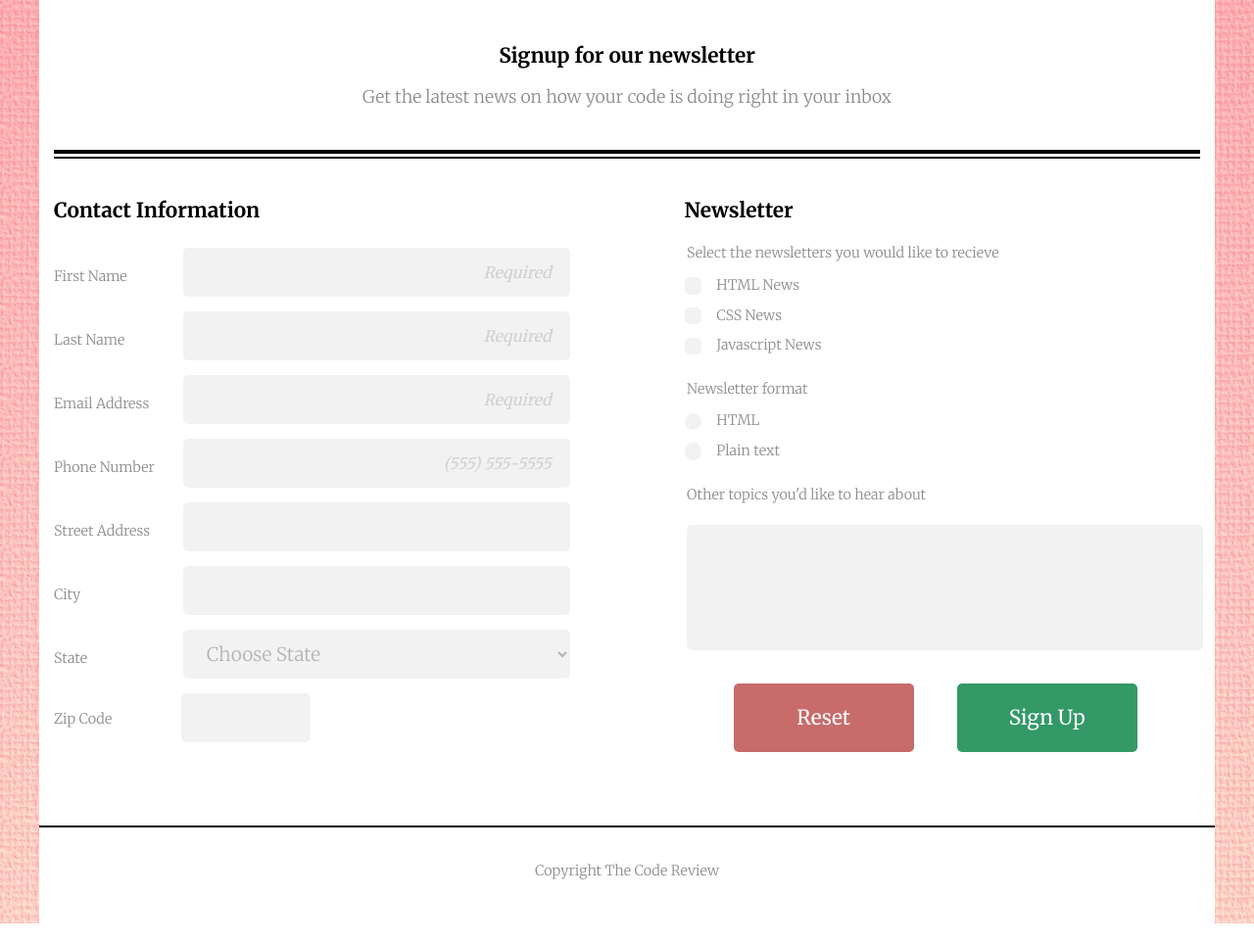
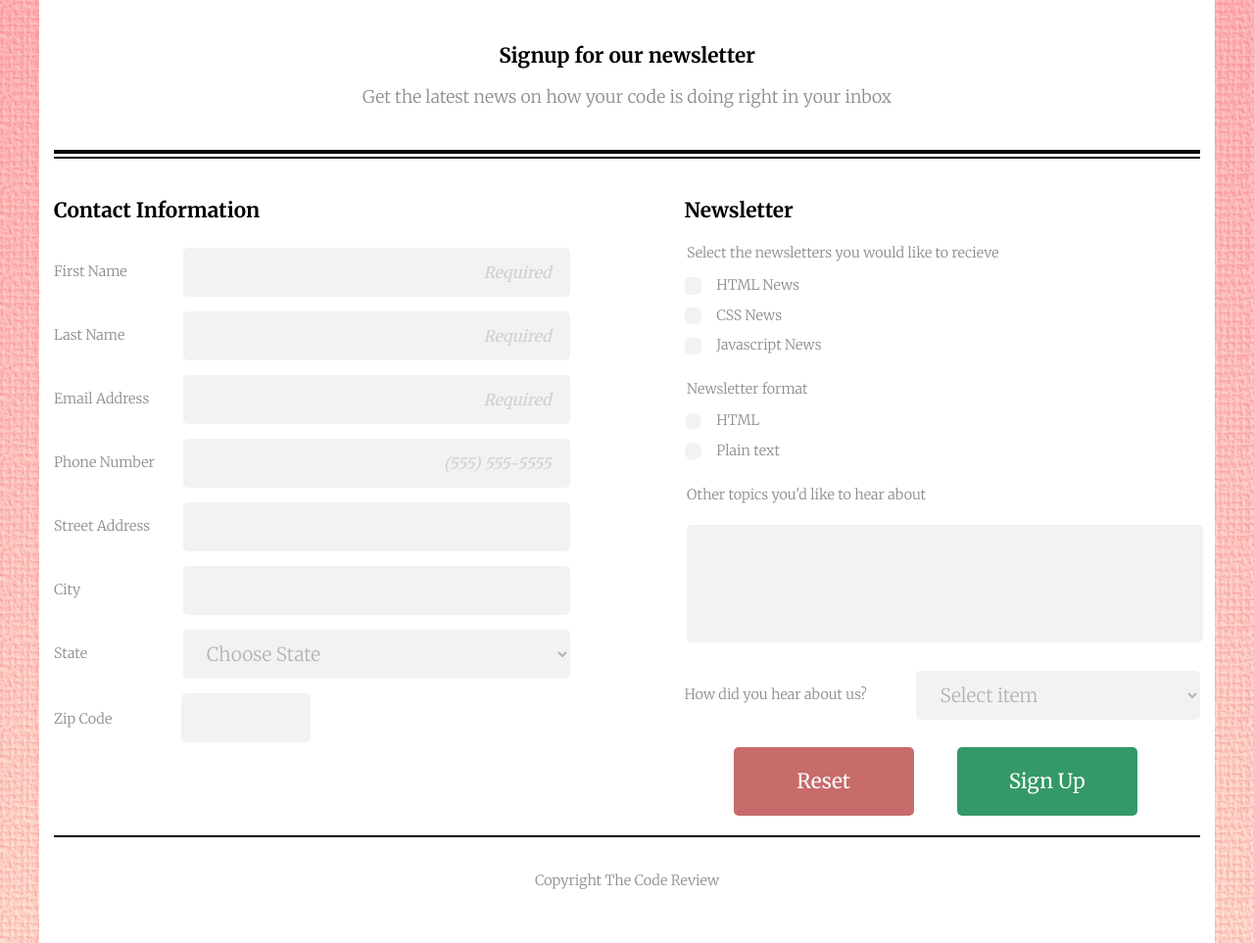
Before and after one commit to rsawyer05/Online-Registration-Form, a plain HTML site: page index.html in a window 1280 px wide. Shown: the part 91-1054 px from the top of the page at 98% size. Drawn offline with Linux system fonts and the light colour scheme.

Commit message:
added select box
Added select box and finished breakpoint and styling

```diff
--- a/css/style.css
+++ b/css/style.css
@@ -133,6 +133,9 @@ button {
   color: white;
   font-size: 1.5em;
   background-color: #339966;
+  transition-duration: .5s;
+  transition-property: background-color;
+  transition-timing-function: ease-in-out;
 }
 
 footer {
@@ -166,8 +169,9 @@ footer {
   height: 70px;
 }
 
-.fieldset1 label {
-  padding: 20px 0 10px;
+.fieldset1 label,
+.how label {
+  padding: 15px 0 10px;
 }
 
 .input-wrapper,
@@ -179,6 +183,10 @@ footer {
   margin-top: 25px;
   cursor: default;
   line-height: 1.5em;
+}
+
+.how {
+  margin-bottom: 20px;
 }
 
 .title {
@@ -318,8 +326,6 @@ input[type="radio"]:checked + label::before {
   text-align: center;
 }
 
-
-
 @media screen and (min-width: 760px) {
   h1 {
     font-size: 1.4em;
@@ -338,7 +344,8 @@ input[type="radio"]:checked + label::before {
     width: 25%;
   }
 
-  .form-field {
+  .form-field,
+  .how {
     margin: 15px 0;
     vertical-align: middle;
   }
@@ -346,6 +353,17 @@ input[type="radio"]:checked + label::before {
   .form-field input,
   .form-field select {
     width: 75%;
+    float: right;
+    height: 50px;
+  }
+
+  .how label {
+    width: 30%;
+    display: inline-block;
+  }
+
+  .how select {
+    width: 65%;
     float: right;
     height: 50px;
   }
@@ -402,10 +420,21 @@ input[type="radio"]:checked + label::before {
     width: 35%;
   }
 
+  textarea {
+    height: 120px;
+  }
+
   footer {
-    width: 1200px;
     border-top: 2px solid #000;
     height: 100px;
+  }
+
+  .how label {
+    width: 40%;
+  }
+
+  .how select {
+    width: 55%;
   }
 
   .form {
--- a/index.html
+++ b/index.html
@@ -127,13 +127,24 @@
           </div>
           <label class="margin sub-title" for="topics">Other topics you'd like to hear about</label>
           <textarea class="margin" id="topics" name="other_topics" tabindex="14"></textarea>
-          <button class="reset" type="reset" tabindex="15">Reset</button>
-          <button class="submit" type="submit" tabindex="16">Sign Up</button>
+          <div class="how">
+            <label for="how">How did you hear about us?</label>
+            <select id="how" name="how" tabindex="15">
+              <option class="how" value selected hidden>Select item</option>
+              <option value="facebook">Facebook</option>
+              <option value="magazine">Magazine</option>
+              <option value="friend">Friend</option>
+              <option value="internet">Internet Ad</option>
+              <option value="other">Other</option>
+            </select>
+          </div>
+          <button class="reset" type="reset" tabindex="16">Reset</button>
+          <button class="submit" type="submit" tabindex="17">Sign Up</button>
         </fieldset>
       </form>
-    </div>  <!-- /container -->
     <footer>
       <p>Copyright The Code Review</p>
     </footer>
+  </div>  <!-- /container -->
   </body>
 </html>
```
